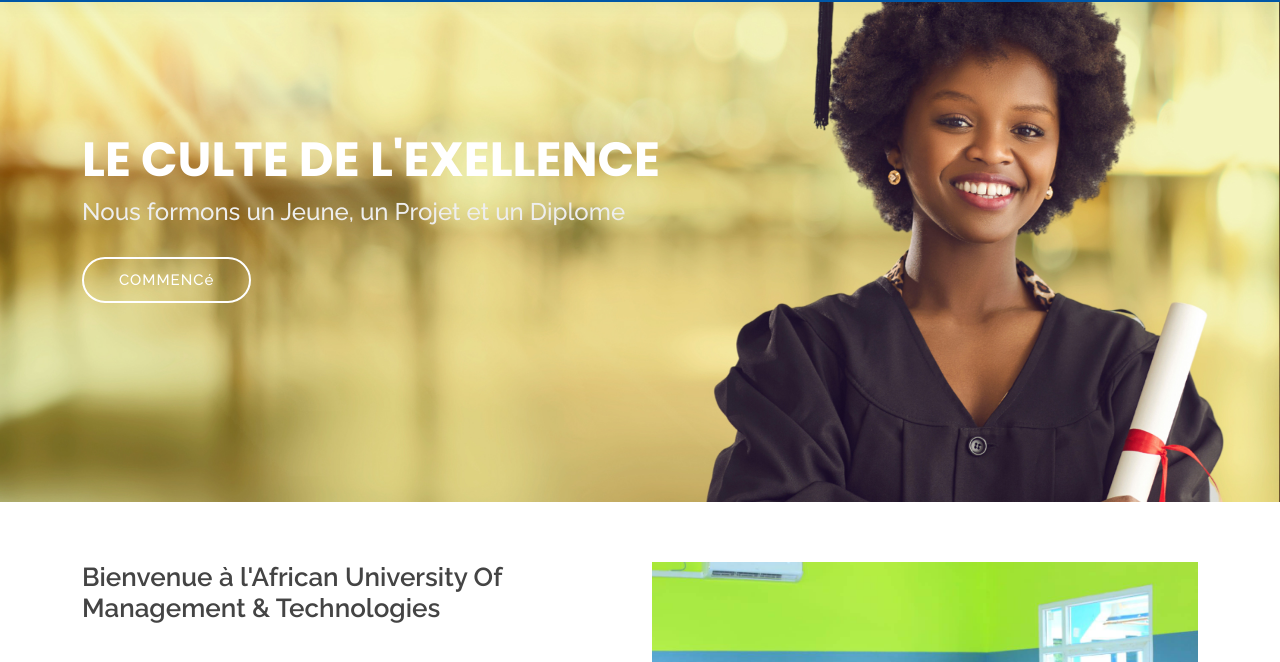
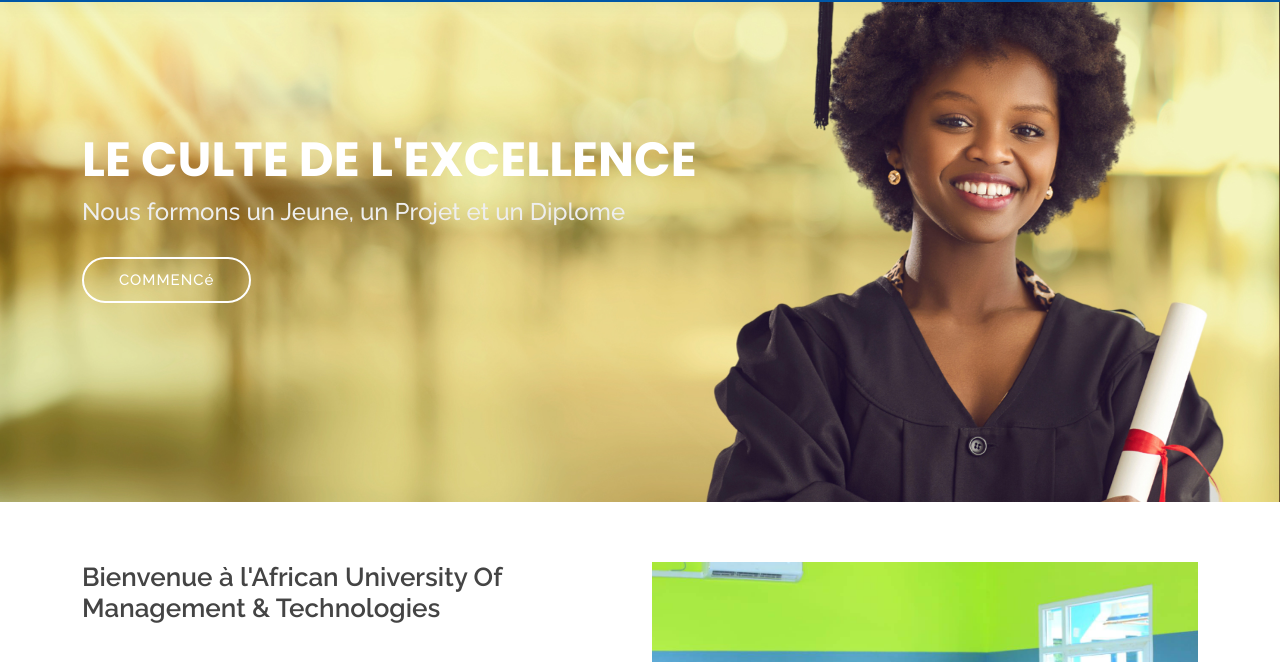
Before and after one commit to luce1219/universit-, a plain HTML site: page index.html in a window 1280 px wide. Shown: the part 138-800 px from the top of the page. Drawn offline with nearby package versions, Linux system fonts and the light colour scheme.

Commit message:
deuxieme commit

```diff
--- a/index.html
+++ b/index.html
@@ -106,8 +106,8 @@
   <!-- ======= Hero Section ======= -->
   <section id="hero" class="d-flex justify-content-center align-items-center">
     <div class="container position-relative" data-aos="zoom-in" data-aos-delay="100">
-      <h1>LE CULTE DE L'EXELLENCE</h1>
-      <h2>Nous formons un Jeune, un Projet et un Diplome</h2>
+      <h1>LE CULTE DE L'EXCELLENCE</h1>
+      <h2>Nous formons un  Jeune, un Projet et un Diplome</h2>
       <a href="courses.html" class="btn-get-started">COMMENCé</a>
     </div>
   </section><!-- End Hero -->
```
